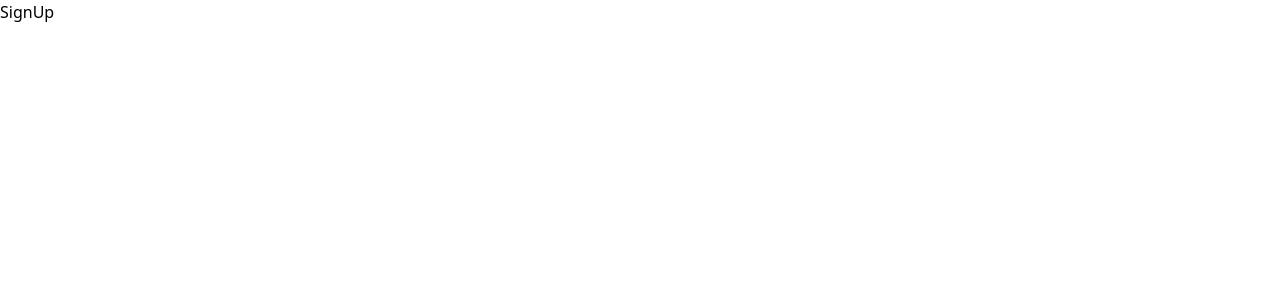
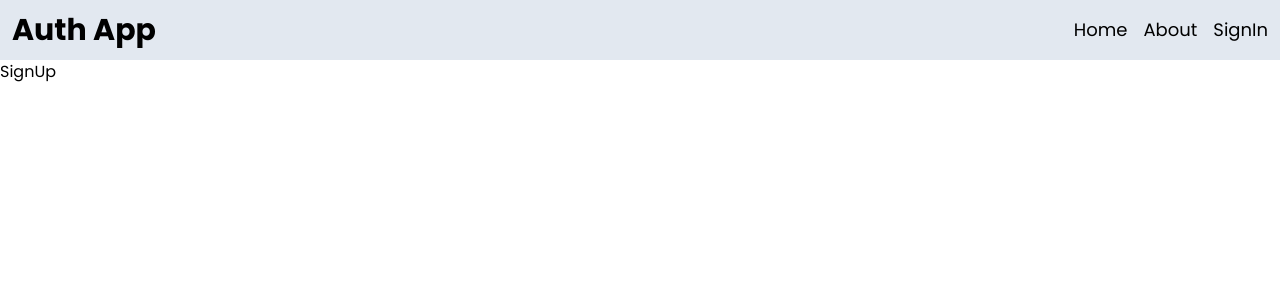
Before and after one commit to Ramsyz/mernauth, a React (Vite) app in the folder client/: page /signup in a window 1280 px wide. Shown: the top 300 px of the page. Built offline with nearby package versions, Linux system fonts and the light colour scheme.

Commit message:
Created Header Component

```diff
--- a/client/src/App.jsx
+++ b/client/src/App.jsx
@@ -4,13 +4,16 @@ import About from "./pages/About";
 import Signin from "./pages/Signin";
 import SignUp from "./pages/SignUp";
 import Profile from "./pages/Profile";
+//components
+import Header from "./components/Header";
 
 function App() {
   return (
     <BrowserRouter>
+      <Header />
       <Routes>
         <Route path="/" element={<Home />} />
-        <Route path="/about" element={<About/>} />
+        <Route path="/about" element={<About />} />
         <Route path="/signin" element={<Signin />} />
         <Route path="/signup" element={<SignUp />} />
         <Route path="/profile" element={<Profile />} />
--- /dev/null
+++ b/client/src/components/Header.jsx
@@ -0,0 +1,25 @@
+import { Link } from "react-router-dom";
+
+export default function Header() {
+  return (
+    <div className="bg-slate-200">
+      <div className="flex justify-between items-center max-w-7xl mx-auto p-3">
+        <Link to={"/"}>
+          <h1 className="font-semibold text-3xl">Auth App</h1>
+        </Link>
+
+        <ul className="flex gap-4 text-lg">
+          <Link to={"/"}>
+            <li>Home</li>
+          </Link>
+          <Link to={"/about"}>
+            <li>About</li>
+          </Link>
+          <Link to={"/signin"}>
+            <li>SignIn</li>
+          </Link>
+        </ul>
+      </div>
+    </div>
+  );
+}
--- a/client/src/index.css
+++ b/client/src/index.css
@@ -1,3 +1,12 @@
+@import url("https://fonts.googleapis.com/css2?family=Poppins:wght@400;700&display=swap");
+
 @tailwind base;
 @tailwind components;
 @tailwind utilities;
+
+* {
+  margin: 0;
+  padding: 0;
+  box-sizing: border-box;
+  font-family: "Poppins", sans-serif;
+}
```
